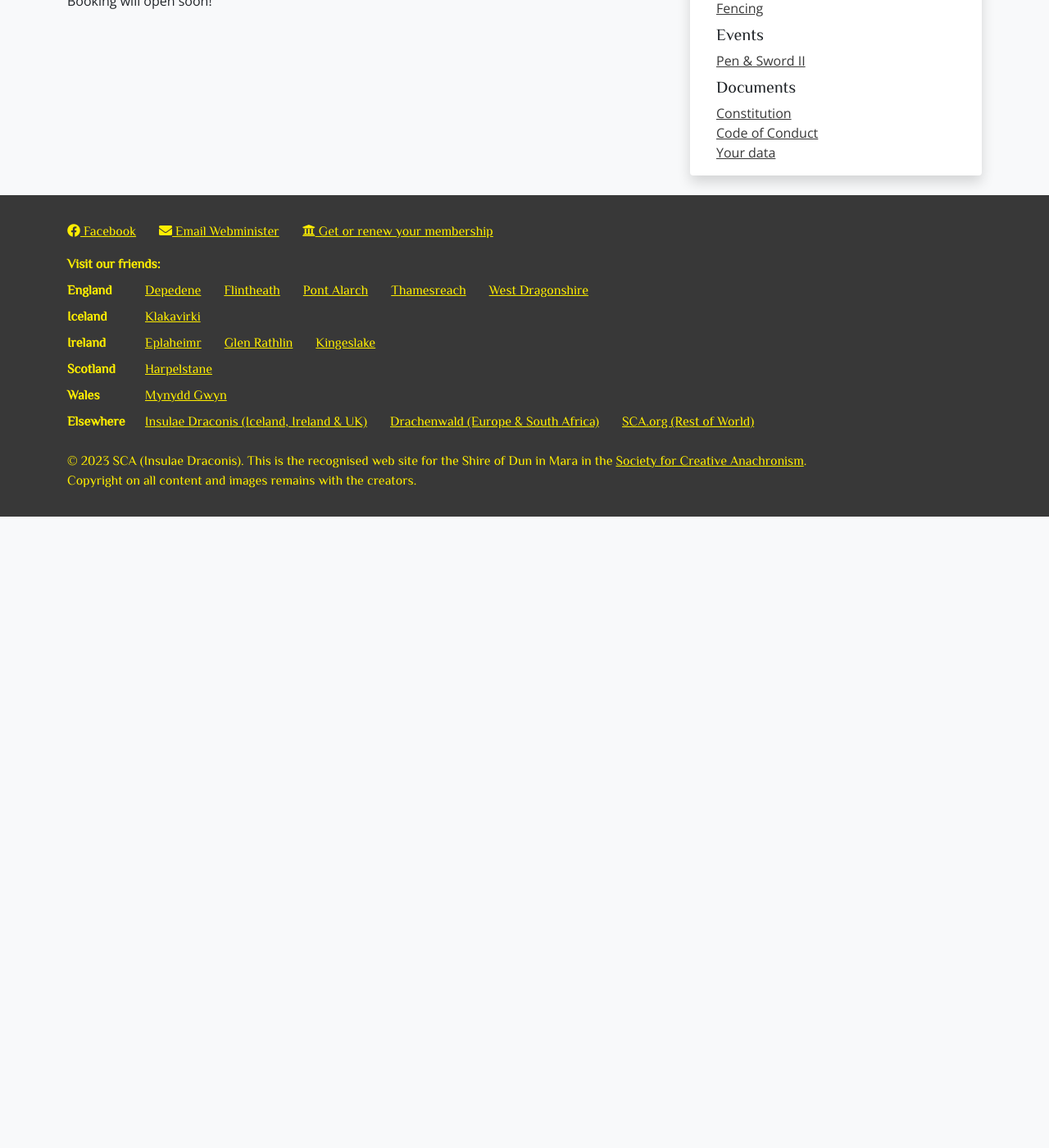
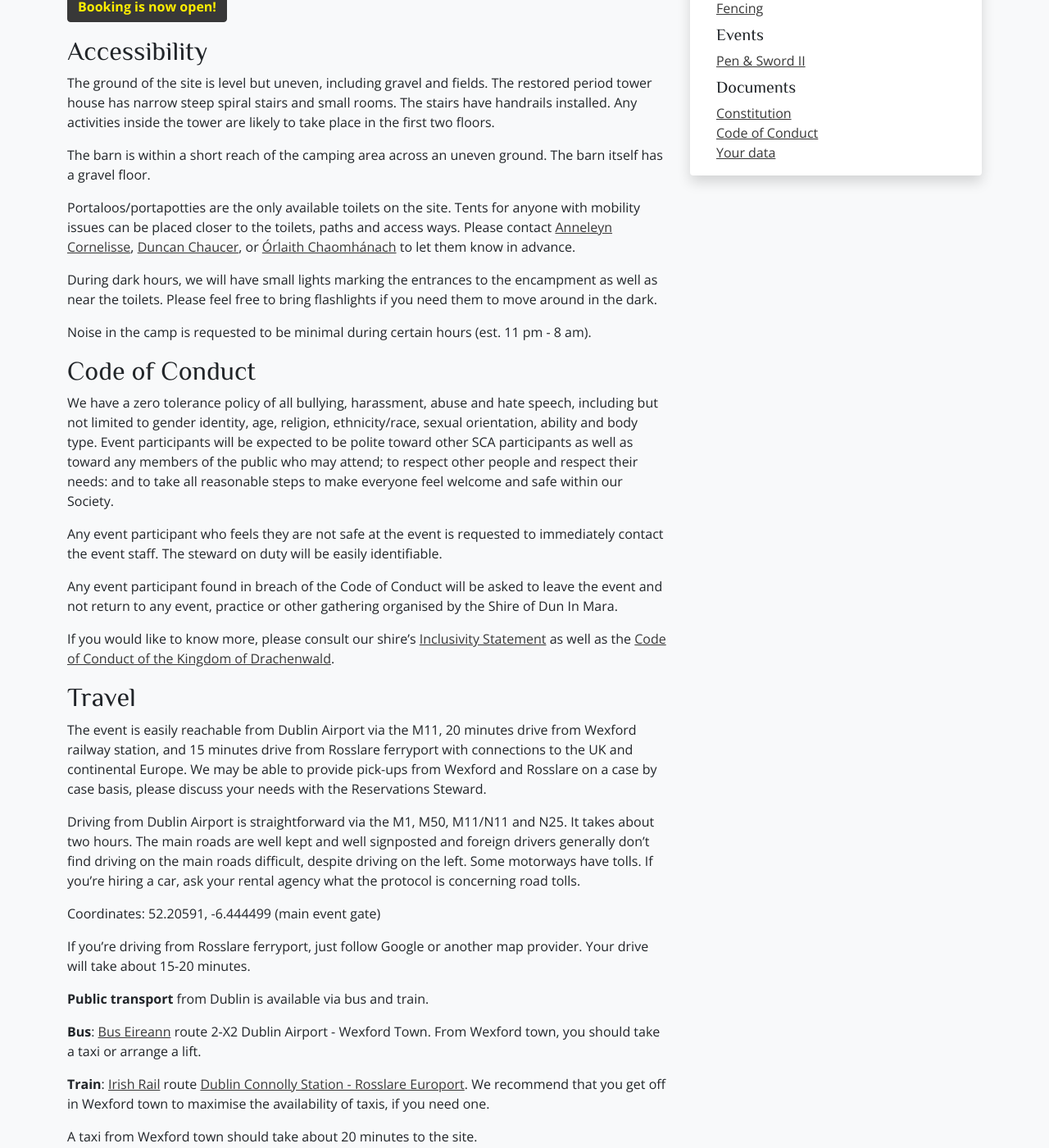
Before and after one commit to drachenwald/dun-in-mara, a Jekyll site: the page built from events/2023/penandsword/index.md, in a window 1280 px wide and 1400 px high, scrolled down 555 px. Shown: the whole window at 82% size. Built offline with Jekyll 4.4.1, drawn with Linux system fonts in a browser that asks for light colours; comment, search, counter and statistics services are not loaded; before the commit the page ends 1185 px from its top, so only the background shows below that; some of the changed text lies outside the part shown.

Commit message:
Pen & Sword updates

```diff
--- a/events/2023/penandsword/index.md
+++ b/events/2023/penandsword/index.md
@@ -11,4 +11,56 @@ excerpt: "15-17 September 2023. Sigginstown Castle, Co. Wexford, Ireland."
 As summer gives way to Autumn and the Harvest is complete the Shire of Dun in Mara is pleased to invite all of those with a love for the flashing blade or the flourished quill to join us at Siggninstown Castle for a weekend of classes and camaraderie.
 We will have fencing classes and sparring happening throughout the day on Saturday, some dancing to add some extra pep to fencers' steps and all weekend scribes can come together and share with other scribes, new and experienced alike. Sigginstown Castle has a special atmosphere and the evening is a particular joy for those who love the Bardic Arts.
 
-Booking will open soon!
+<a href="https://fienta.com/pen-sword" class="btn btn-primary">Booking is now open!</a>
+
+<a name="accessibility"></a>
+## Accessibility
+
+The ground of the site is level but uneven, including gravel and fields. The restored period tower house has narrow steep spiral stairs and small rooms. The stairs have handrails installed. Any activities inside the tower are likely to take place in the first two floors.
+
+The barn is within a short reach of the camping area across an uneven ground. The barn itself has a gravel floor.
+
+Portaloos/portapotties are the only available toilets on the site. Tents for anyone with mobility issues can be placed closer to the toilets, paths and access ways. Please contact <a href="mailto:anneleyn.cornelisse@gmail.com">Anneleyn Cornelisse</a>, <a href="mailto:p.macfad@gmail.com">Duncan Chaucer</a>, or <a href="orlaithcaomhanach@gmail.com">Órlaith Chaomhánach</a> to let them know in advance.
+
+During dark hours, we will have small lights marking the entrances to the encampment as well as near the toilets. Please feel free to bring flashlights if you need them to move around in the dark.
+
+Noise in the camp is requested to be minimal during certain hours (est. 11 pm - 8 am).
+
+<a name="codeofconduct"></a>
+## Code of Conduct
+
+We have a zero tolerance policy of all bullying, harassment, abuse and hate speech, including but not limited to gender identity, age, religion, ethnicity/race, sexual orientation, ability and body type. Event participants will be expected to be polite toward other SCA participants as well as toward any members of the public who may attend; to respect other people and respect their needs: and to take all reasonable steps to make everyone feel welcome and safe within our Society.
+
+Any event participant who feels they are not safe at the event is requested to immediately contact the event staff. The steward on duty will be easily identifiable.
+
+Any event participant found in breach of the Code of Conduct will be asked to leave the event and not return to any event, practice or other gathering organised by the Shire of Dun In Mara.
+
+If you would like to know more, please consult our shire’s [Inclusivity Statement](https://duninmara.org/about/inclusivity/) as well as the [Code of Conduct of the Kingdom of Drachenwald](https://docs.google.com/document/d/1bDwTQhcttGmnhjwplWDm9IiuBM4XHFofDnR1gUf6MU0/view).
+
+<a name="travel"></a>
+## Travel
+
+The event is easily reachable from Dublin Airport via the M11, 20 minutes drive from Wexford railway station, and 15 minutes drive from Rosslare ferryport with connections to the UK and continental Europe. We may be able to provide pick-ups from Wexford and Rosslare on a case by case basis, please discuss your needs with the Reservations Steward.
+
+Driving from Dublin Airport is straightforward via the M1, M50, M11/N11 and N25. It takes about two hours. The main roads are well kept and well signposted and foreign drivers generally don’t find driving on the main roads difficult, despite driving on the left. Some motorways have tolls. If you’re hiring a car, ask your rental agency what the protocol is concerning road tolls.
+
+Coordinates: 52.20591, -6.444499 (main event gate)
+
+If you’re driving from Rosslare ferryport, just follow Google or another map provider. Your drive will take about 15-20 minutes.
+
+**Public transport** from Dublin is available via bus and train.
+
+   **Bus**: [Bus Eireann](https://www.buseireann.ie/) route 2-X2 Dublin Airport - Wexford Town. From Wexford town, you should take a taxi or arrange a lift.
+
+   **Train**: [Irish Rail](https://www.irishrail.ie/en-ie/) route [Dublin Connolly Station - Rosslare Europort](https://www.irishrail.ie/IrishRail/media/Timetable-PDF-s/Connolly-DART-timetables/08_dublin-rosslare.pdf). We recommend that you get off in Wexford town to maximise the availability of taxis, if you need one.
+
+   A taxi from Wexford town should take about 20 minutes to the site.
+
+If you need a pick-up from Wexford town or from Rosslare, in the first instance please talk to your friends about arranging a car pool. If this is not possible, please talk to the Reservations Steward about a pick-up. Please note that these are strictly subject to available vehicles and available drivers. We need to know about any pick-ups required at least one week before the event. A pick-up may incur a small charge due to the high cost of fuel.
+
+## The Site
+
+Sigginstown Castle is owned by SCA members who very generously open their home for us. Please respect their generosity, their home and their neighbours at all times. Any requests from the site owners must be complied with immediately. Smoking is forbidden indoors including inside the barn.
+
+
+<a href="https://fienta.com/pen-sword" class="btn btn-primary">Book your place now</a>!
```
